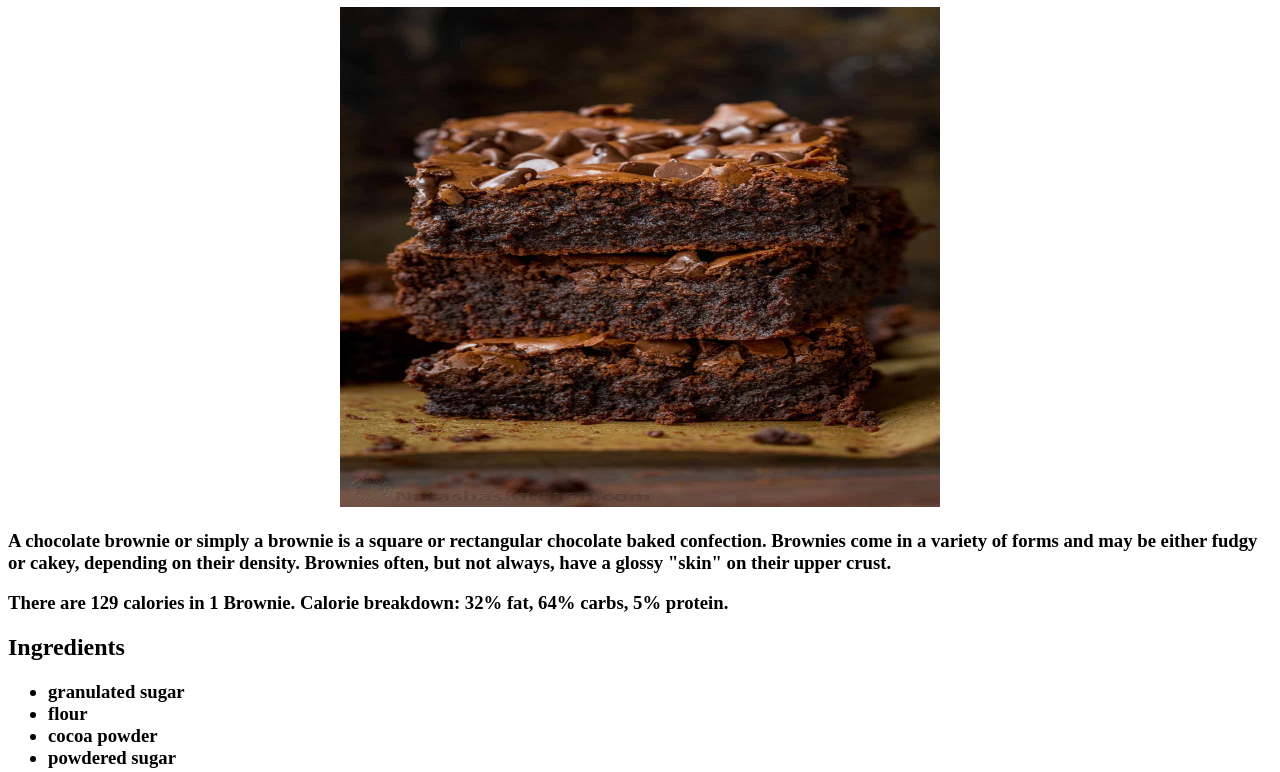
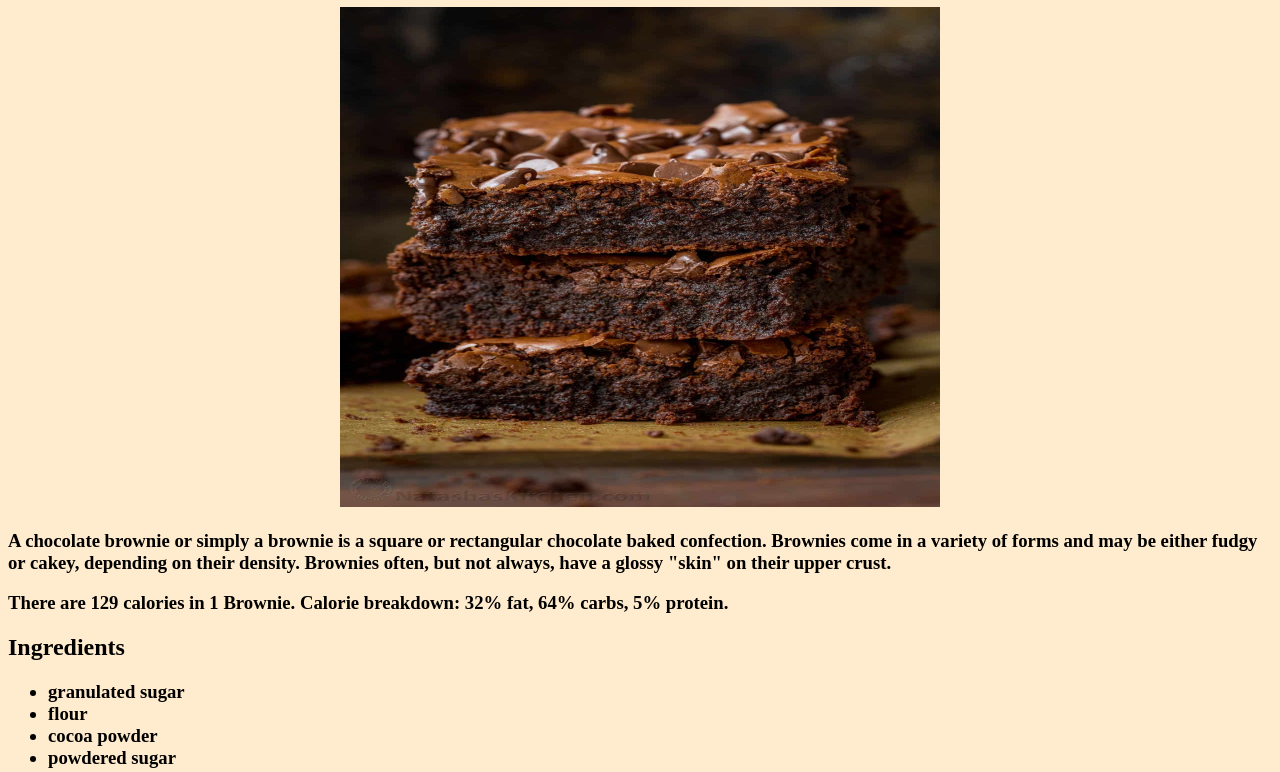
Before and after one commit to Muhibb8/odin-recipes, a plain HTML site: page recipes/Brownies.html in a window 1280 px wide. Shown: the part 73-845 px from the top of the page. Drawn offline with Linux system fonts and the light colour scheme.

Commit message:
added background color

```diff
--- a/recipes/Brownies.html
+++ b/recipes/Brownies.html
@@ -5,7 +5,7 @@
 
     <title>Brownie</title>
 </head>
-<body>
+<body style="background-color: blanchedalmond;">
 
     <h1 align="center">Brownie</h1>
 
```
Also changed, not shown: index.html (+1 -1 lines), recipes/ChickenShawrma.html (+1 -1 lines), recipes/Pizza.html (+1 -1 lines).
